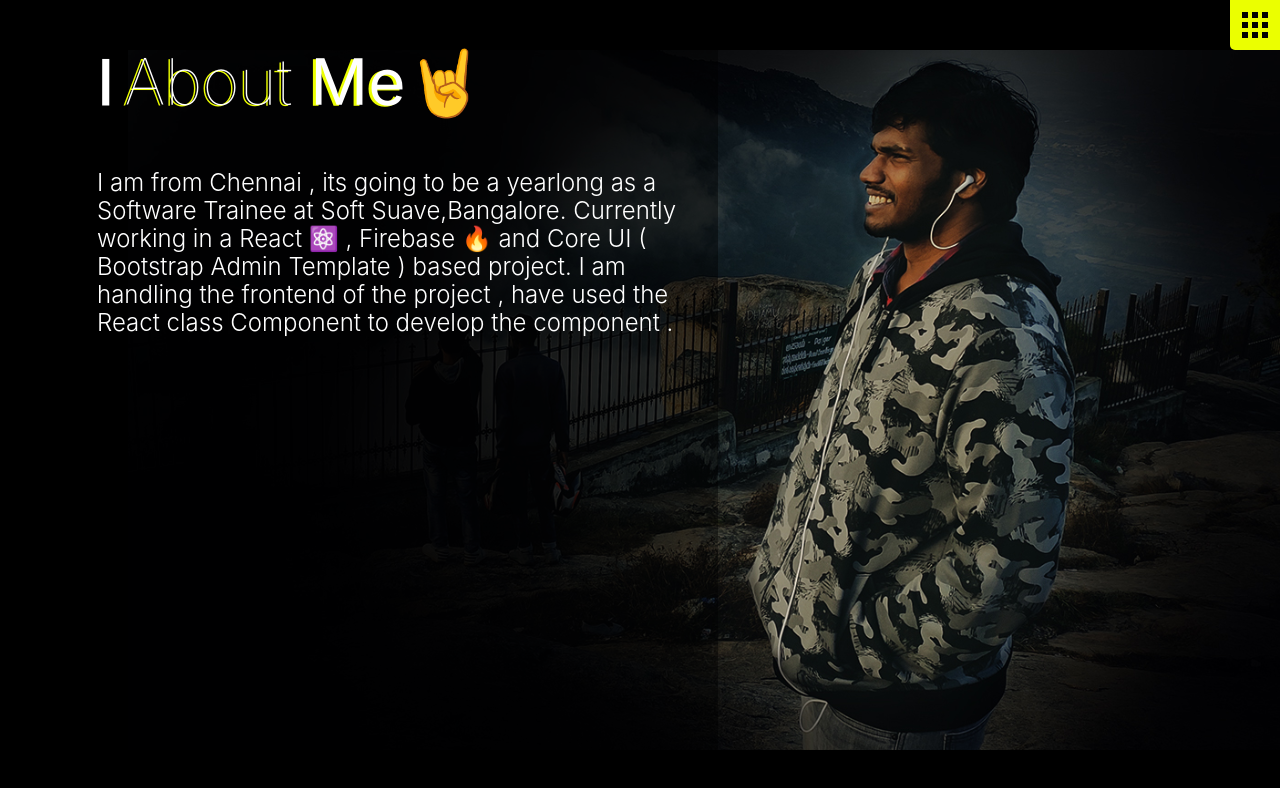
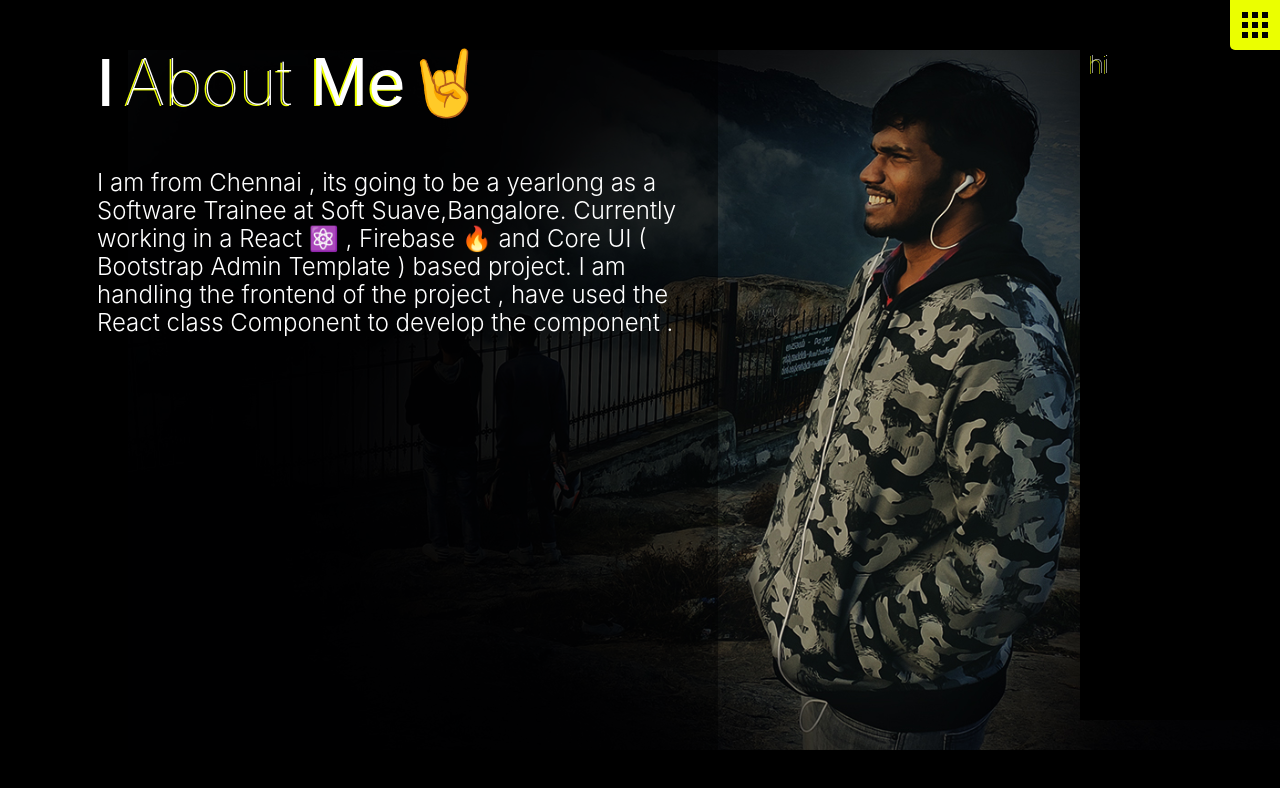
Before and after one commit to suvel/protfolio, a React (Create React App) app in the folder my-portfolio/: page /#/ in a window 1280 px wide. Shown: the top 788 px of the page. Built offline with nearby package versions, Linux system fonts and the light colour scheme.

Commit message:
NavBar container and added common style

```diff
--- a/my-portfolio/src/App.tsx
+++ b/my-portfolio/src/App.tsx
@@ -1,6 +1,6 @@
 import React from "react";
 import "./App.css";
-import {MenuBar} from './components'
+import { NavBar } from "./components";
 import { LandingPage, FavnapmPage } from "./pages";
 import { HashRouter, Route, Switch } from "react-router-dom";
 
@@ -8,7 +8,7 @@ function App() {
   return (
     <HashRouter>
       <div className="App">
-        <MenuBar/>
+        <NavBar />
         <Switch>
           <Route exact path={"/"}>
             <LandingPage />
--- /dev/null
+++ b/my-portfolio/src/assets/css/common.css
@@ -0,0 +1,4 @@
+:root {
+  --main-color: rgb(235, 254, 0);
+  --font-backdrop: -2px 1px 0px var(--main-color);
+}
--- a/my-portfolio/src/components/MenuBar/menubar.css
+++ b/my-portfolio/src/components/MenuBar/menubar.css
@@ -1,7 +1,8 @@
 .menubar {
+  z-index: 2;
   width: 50px;
   height: 50px;
-  position: absolute;
+  position: fixed;
   top: 0;
   right: 0;
   background-color: #ebff00;
--- /dev/null
+++ b/my-portfolio/src/components/NavBar/navbar.css
@@ -0,0 +1,16 @@
+.nav-bar {
+  position: absolute;
+  z-index: 1;
+  top: 0;
+  right: 0px;
+  height: 90vh;
+  background: #000;
+  width: 200px;
+  color: white;
+  padding: 50px 10px 10px 10px;
+  box-sizing: border-box;
+  text-align: left;
+  font-size: 24px;
+  font-weight: 100;
+  text-shadow: var(--font-backdrop);
+}
--- /dev/null
+++ b/my-portfolio/src/components/NavBar/navbar.tsx
@@ -0,0 +1,13 @@
+import React, { FunctionComponent } from "react";
+import { MenuBar } from "../";
+import "./navbar.css";
+const NavBar: FunctionComponent = () => {
+  return (
+    <React.Fragment>
+      <MenuBar />
+      <div className="nav-bar">hi</div>
+    </React.Fragment>
+  );
+};
+
+export default NavBar;
--- a/my-portfolio/src/components/SideBar/sidebar.css
+++ b/my-portfolio/src/components/SideBar/sidebar.css
@@ -15,8 +15,7 @@
   justify-content: flex-start;
   font-size: 64px;
   font-weight: 100;
-  text-shadow: -3px 1px 0px rgb(235, 254, 0);
-  transform: rotate(0.08deg);
+  text-shadow: var(--font-backdrop);;
 }
 .sidebar-header strong {
   font-weight: 400;
@@ -26,7 +25,6 @@
   font-weight: 500;
   margin-right: 10px;
   text-shadow: none;
-  transform: none;
 }
 .sidebar-body {
   font-style: normal;
@@ -86,5 +84,4 @@
 
 .sidebar-header .emoji {
   text-shadow: none;
-  transform: none;
 }
--- a/my-portfolio/src/components/index.tsx
+++ b/my-portfolio/src/components/index.tsx
@@ -4,4 +4,5 @@ import Emoji from "./Emoji/emoji";
 import Portfolio from "./Portfolio/portfolio";
 import Unitnpm from "./Unitnpm/unitnpm";
 import MenuBar from "./MenuBar/menubar";
-export { MainContainer, SideBar, Emoji, Portfolio, Unitnpm, MenuBar };
+import NavBar from "./NavBar/navbar";
+export { MainContainer, SideBar, Emoji, Portfolio, Unitnpm, MenuBar, NavBar };
```
Also changed, not shown: my-portfolio/src/index.tsx (+6 -5 lines).
